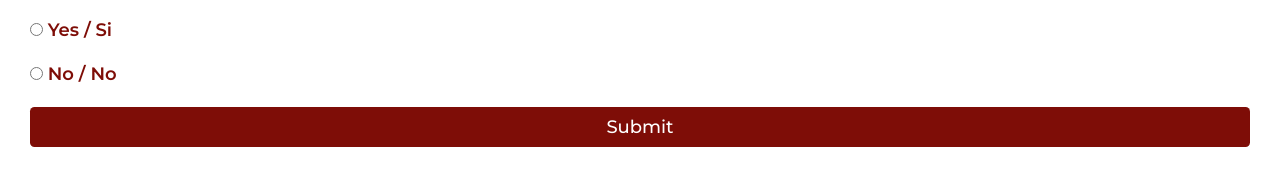
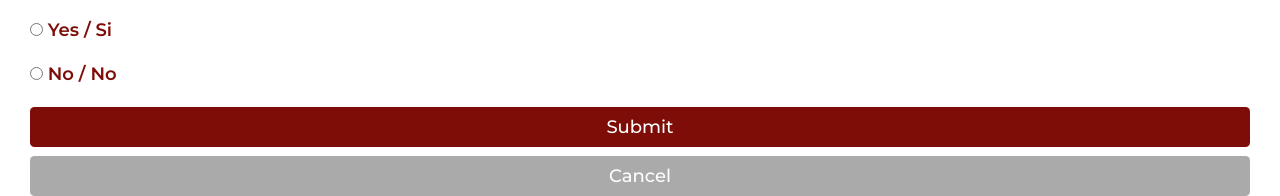
Before and after one commit to natewong1313/stafford-junction, a PHP site: page /angelGiftForm.php in a window 1280 px wide. Shown: the part 2418-2614 px from the top of the page. Before the commit the page ends 2565 px from the top, so only its background shows below. Run offline with PHP 8.4, Linux system fonts and the light colour scheme.

Commit message:
Added back button to angel gift form

```diff
--- a/angelGiftForm.php
+++ b/angelGiftForm.php
@@ -248,6 +248,7 @@ if($_SERVER['REQUEST_METHOD'] == "POST"){
                 <label for="release_no">No / No</label><br><br>
 
                 <button type="submit" id="submit">Submit</button>
+                <a class="button cancel" href="fillForm.php" style="margin-top: .5rem">Cancel</a>
             </form>
         </div>
 
```
